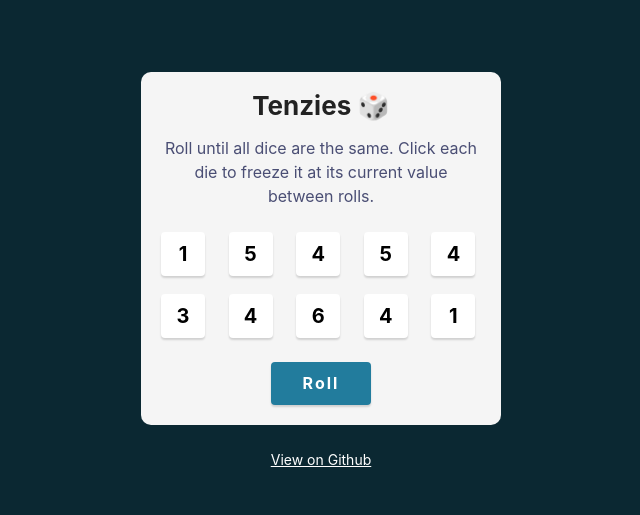
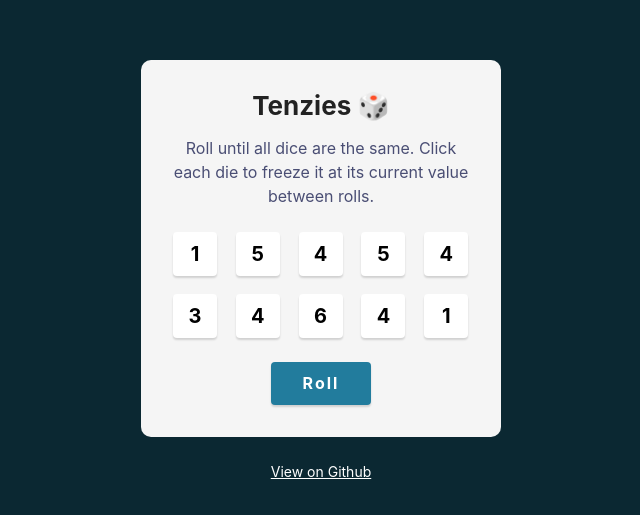
Before and after one commit to pursuitofleisure/tenzies, a React (Vite) app: page / in a window 1280 px wide. Shown: the part 129-644 px from the top of the page, without its empty margins (319-959 px from the left). Built offline with nearby package versions, Linux system fonts and the light colour scheme.

Commit message:
Fix main container width

```diff
--- a/src/App.css
+++ b/src/App.css
@@ -7,11 +7,13 @@ main {
   border-radius: 10px;
 }
 
-@media screen and (min-width: 350px) {
-  #main {
+@media screen and (min-width: 380px) {
+  main {
     padding: 2rem;
+    width: 360px;
   }
 }
+
 h1 {
   margin-block-start: 0;
   font-size: 26px;
@@ -85,6 +87,7 @@ button {
   margin-block-end: 1.5rem;
   text-align: center;
   & p {
+    min-height: 4.5rem;
     color: #4a4e74;
   }
 }
```
